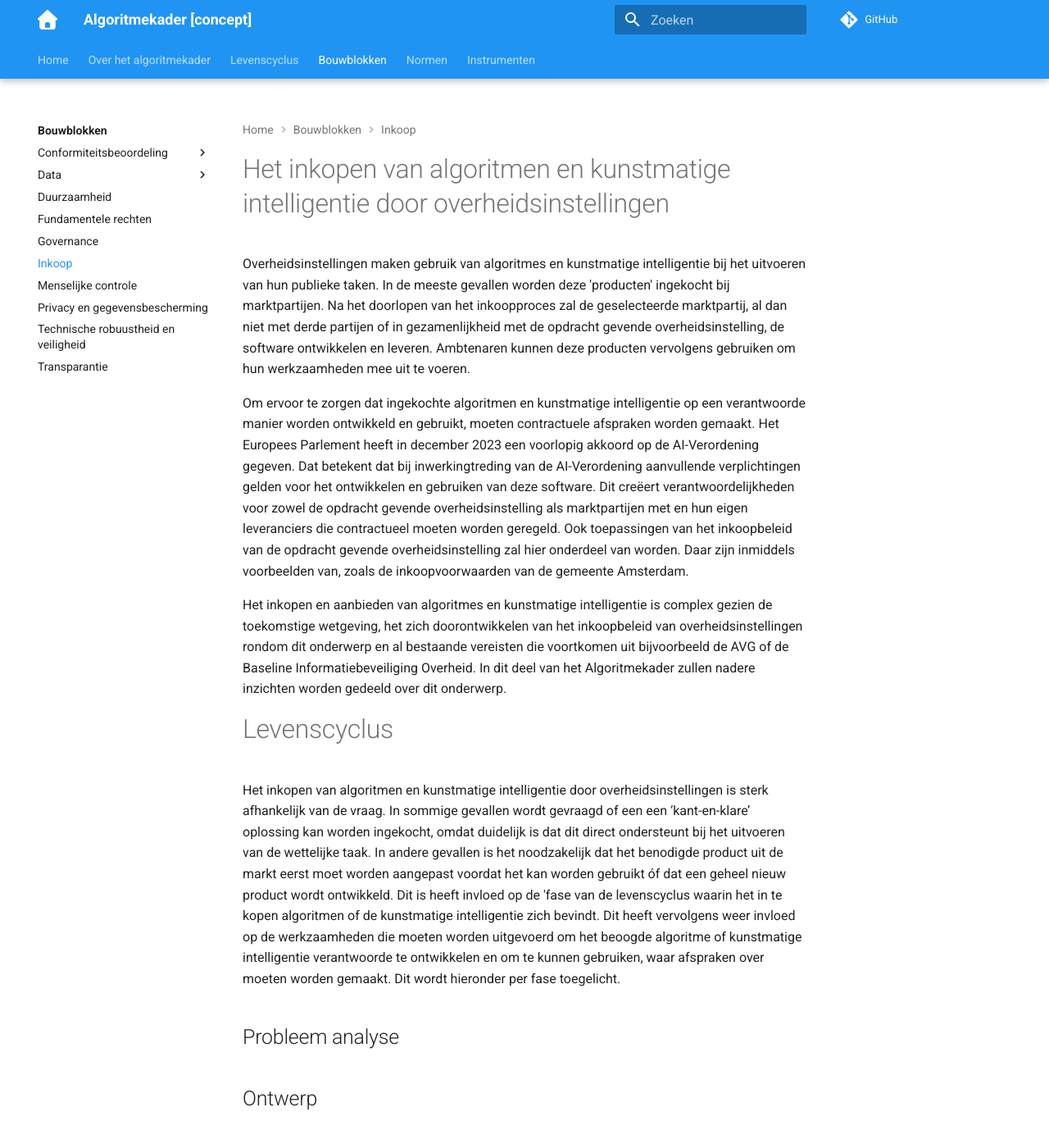
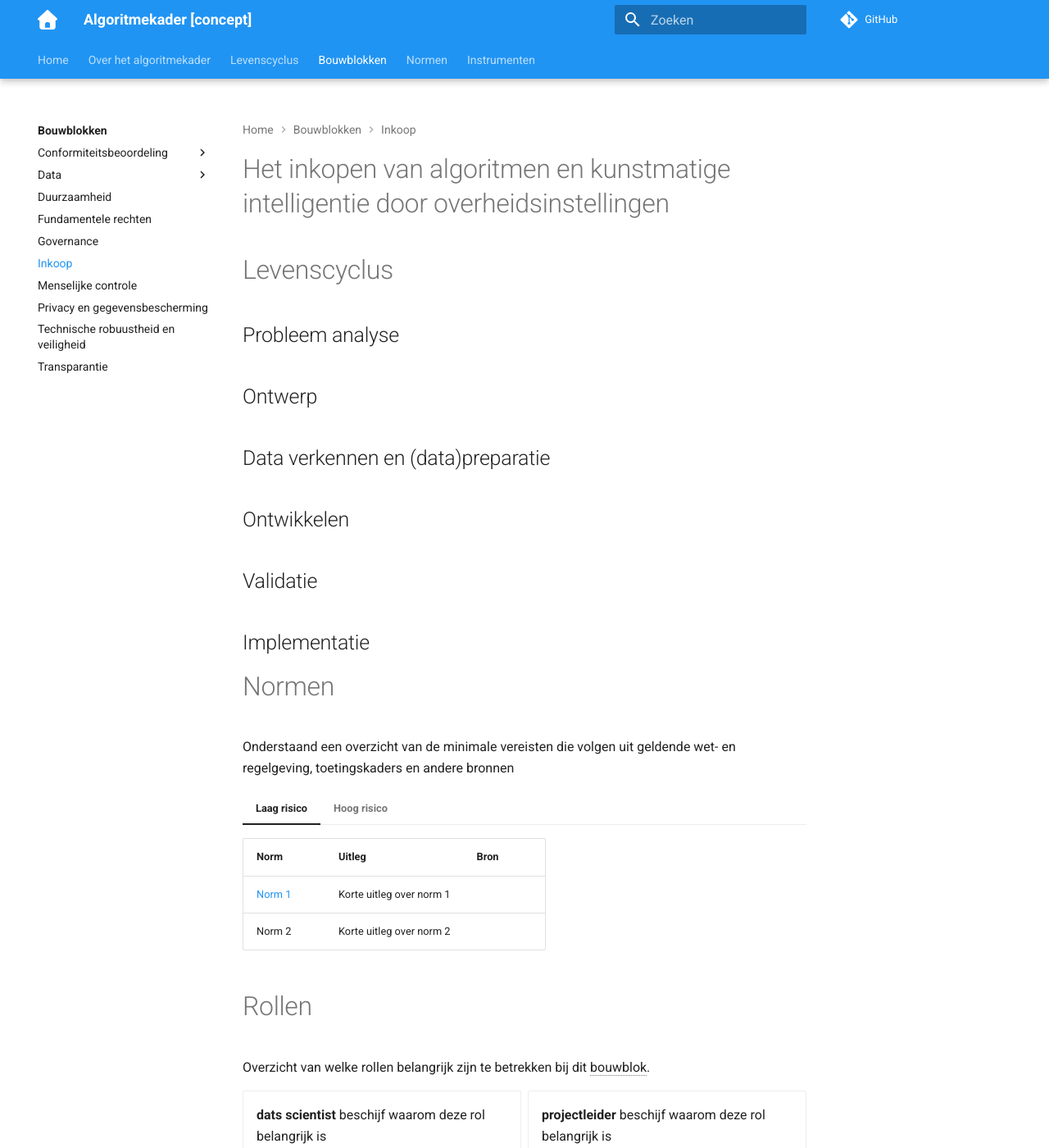
Before and after one commit to ruthkoole/algoritmekader-test, an MkDocs documentation site: the page built from docs/bouwblokken/inkoop/index.md, in a window 1280 px wide and 1400 px high. Shown: the whole window at 82% size. Built offline with MkDocs 1.6.1 and Material for MkDocs 9.7.7, drawn with Linux system fonts in a browser that asks for light colours; comment, search, counter and statistics services are not loaded.

Commit message:
Update index.md

```diff
--- a/docs/bouwblokken/inkoop/index.md
+++ b/docs/bouwblokken/inkoop/index.md
@@ -1,13 +1,9 @@
 # Het inkopen van algoritmen en kunstmatige intelligentie door overheidsinstellingen
 
-Overheidsinstellingen maken gebruik van algoritmes en kunstmatige intelligentie bij het uitvoeren van hun publieke taken. In de meeste gevallen worden deze 'producten' ingekocht bij marktpartijen. Na het doorlopen van het inkoopproces zal de geselecteerde marktpartij, al dan niet met derde partijen of in gezamenlijkheid met de opdracht gevende overheidsinstelling, de software ontwikkelen en leveren. Ambtenaren kunnen deze producten vervolgens gebruiken om hun werkzaamheden mee uit te voeren.
 
-Om ervoor te zorgen dat ingekochte algoritmen en kunstmatige intelligentie op een verantwoorde manier worden ontwikkeld en gebruikt, moeten contractuele afspraken worden gemaakt. Het Europees Parlement heeft in december 2023 een voorlopig akkoord op de AI-Verordening gegeven. Dat betekent dat bij inwerkingtreding van de AI-Verordening aanvullende verplichtingen gelden voor het ontwikkelen en gebruiken van deze software. Dit creëert verantwoordelijkheden voor zowel de opdracht gevende overheidsinstelling als marktpartijen met en hun eigen leveranciers die contractueel moeten worden geregeld. Ook toepassingen van het inkoopbeleid van de opdracht gevende overheidsinstelling zal hier onderdeel van worden. Daar zijn inmiddels voorbeelden van, zoals de inkoopvoorwaarden van de gemeente Amsterdam.
-
-Het inkopen en aanbieden van algoritmes en kunstmatige intelligentie is complex gezien de toekomstige wetgeving, het zich doorontwikkelen van het inkoopbeleid van overheidsinstellingen rondom dit onderwerp en al bestaande vereisten die voortkomen uit bijvoorbeeld de AVG of de Baseline Informatiebeveiliging Overheid. In dit deel van het Algoritmekader zullen nadere inzichten worden gedeeld over dit onderwerp.
 
 # Levenscyclus
-Het inkopen van algoritmen en kunstmatige intelligentie door overheidsinstellingen is sterk afhankelijk van de vraag. In sommige gevallen wordt gevraagd of een een ‘kant-en-klare’ oplossing kan worden ingekocht, omdat duidelijk is dat dit direct ondersteunt bij het uitvoeren van de wettelijke taak. In andere gevallen is het noodzakelijk dat het benodigde product uit de markt eerst moet worden aangepast voordat het kan worden gebruikt óf dat een geheel nieuw product wordt ontwikkeld. Dit is heeft invloed op de 'fase van de levenscyclus waarin het in te kopen algoritmen of de kunstmatige intelligentie zich bevindt. Dit heeft vervolgens weer invloed op de werkzaamheden die moeten worden uitgevoerd om het beoogde algoritme of kunstmatige intelligentie verantwoorde te ontwikkelen en om te kunnen gebruiken, waar afspraken over moeten worden gemaakt. Dit wordt hieronder per fase toegelicht.
+
 
 ## Probleem analyse
 
```
